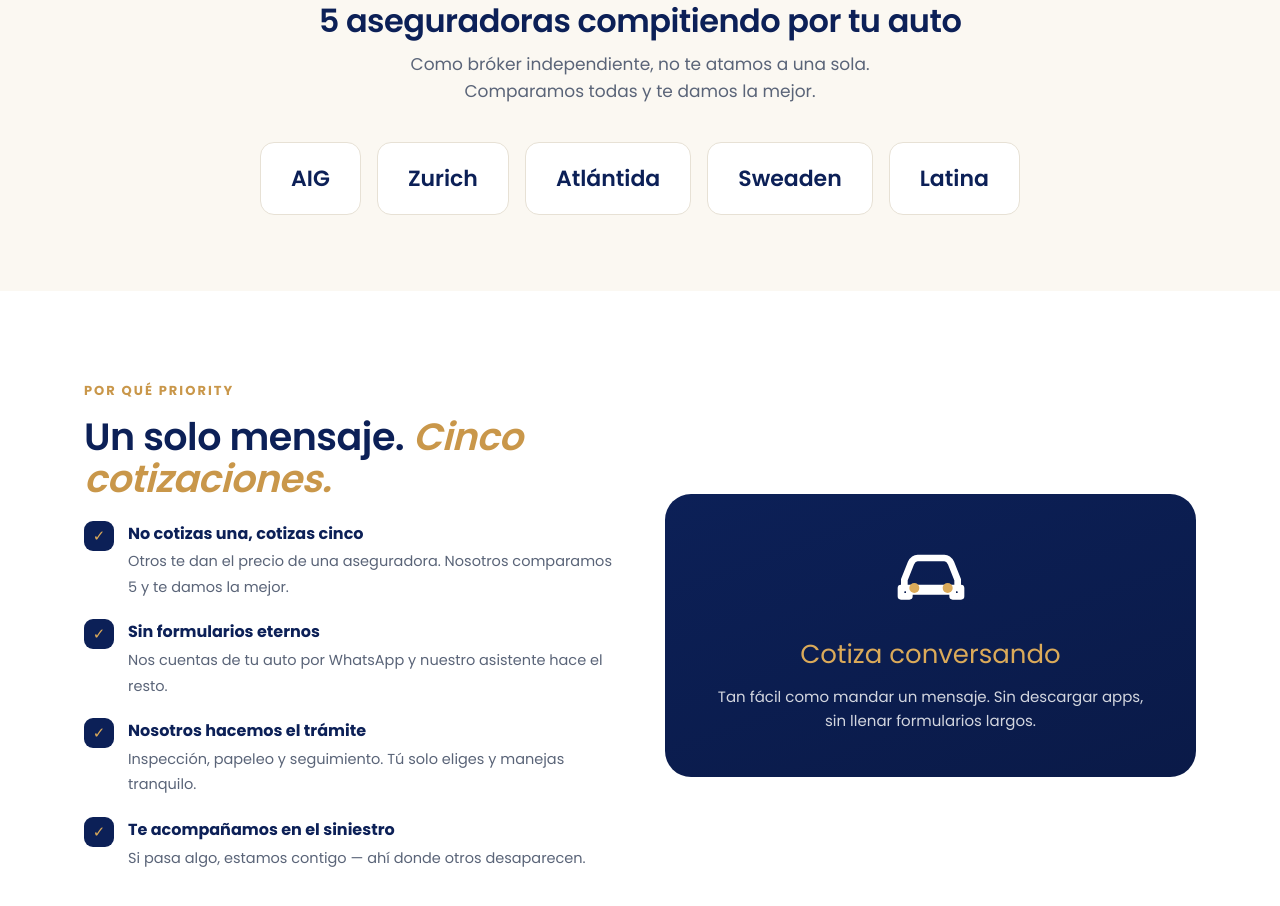
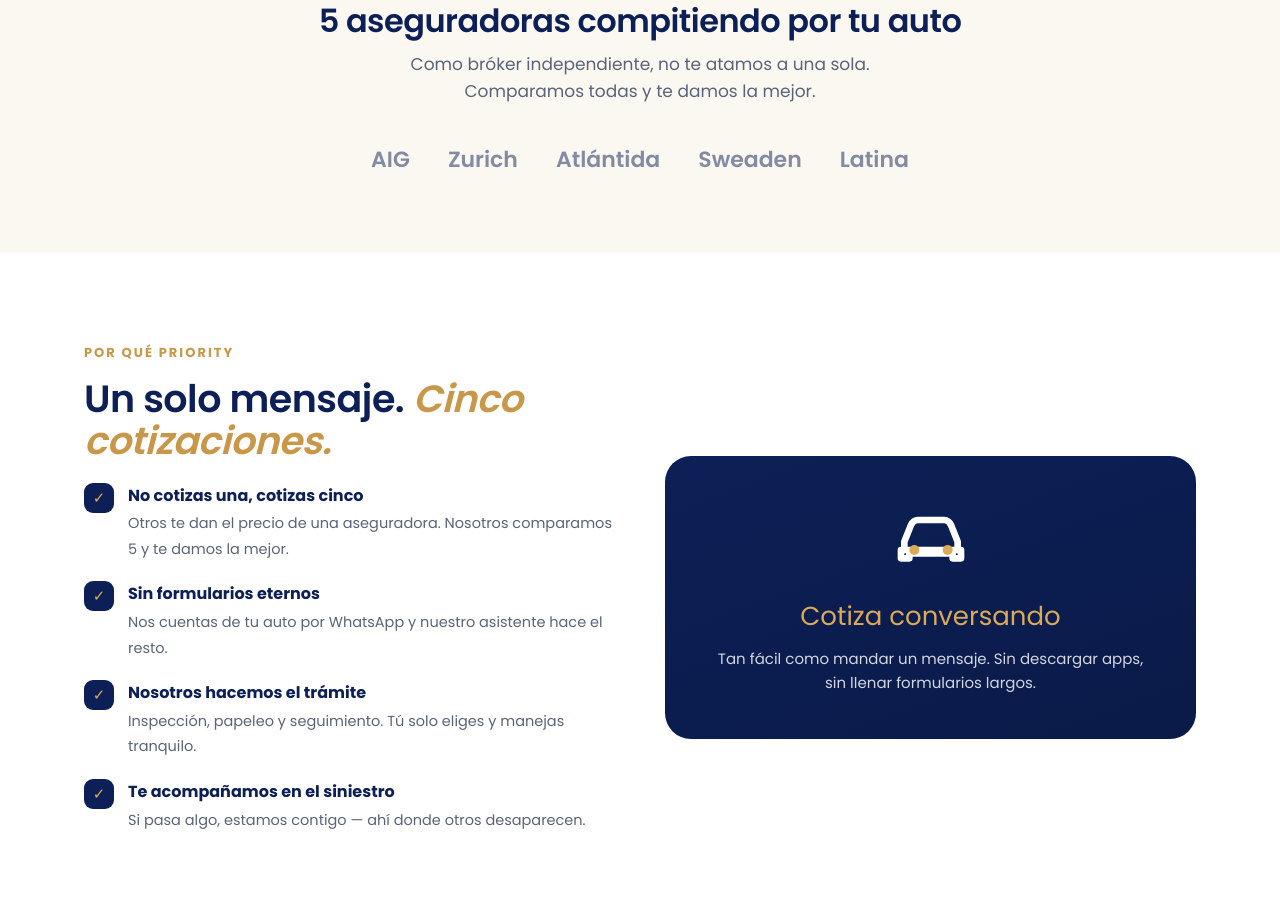
Before and after one commit to josuelizarzaburu-sudo/priority-web, a website: page vehiculo.html in a window 1280 px wide. Shown: the part 2512-3418 px from the top of the page. Drawn offline with Linux system fonts and the light colour scheme.

Commit message:
Aseguradoras de vehiculo.html: quitar estilo de botones, texto plano como el resto del sitio

```diff
--- a/vehiculo.html
+++ b/vehiculo.html
@@ -98,9 +98,9 @@
   .partners .sec-eyebrow{margin-bottom:12px}
   .partners h2{font-size:32px;color:var(--navy);margin-bottom:12px;letter-spacing:-.5px}
   .partners p{font-size:17px;color:var(--slate);max-width:560px;margin:0 auto 36px}
-  .plist{display:flex;justify-content:center;align-items:center;gap:16px;flex-wrap:wrap}
-  .pchip{background:#fff;border:1px solid var(--line);border-radius:14px;padding:18px 30px;font-family:'Poppins',sans-serif;font-size:22px;font-weight:600;color:var(--navy);transition:transform .2s,box-shadow .2s}
-  .pchip:hover{transform:translateY(-4px);box-shadow:0 14px 28px rgba(12,32,87,.1)}
+  .plist{display:flex;justify-content:center;align-items:center;gap:38px;flex-wrap:wrap}
+  .pchip{font-family:'Poppins',sans-serif;font-size:22px;font-weight:600;color:var(--navy);opacity:.5;transition:opacity .2s}
+  .pchip:hover{opacity:1}
 
   /* por que priority */
   .why-grid{display:grid;grid-template-columns:1fr 1fr;gap:50px;align-items:center}
```
